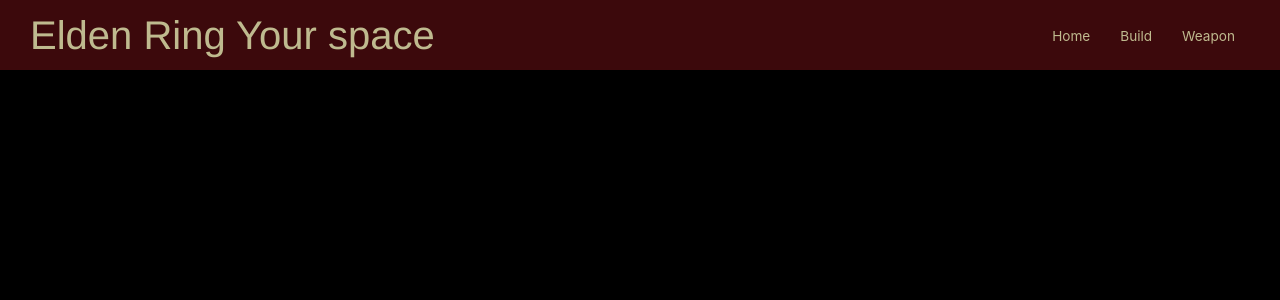
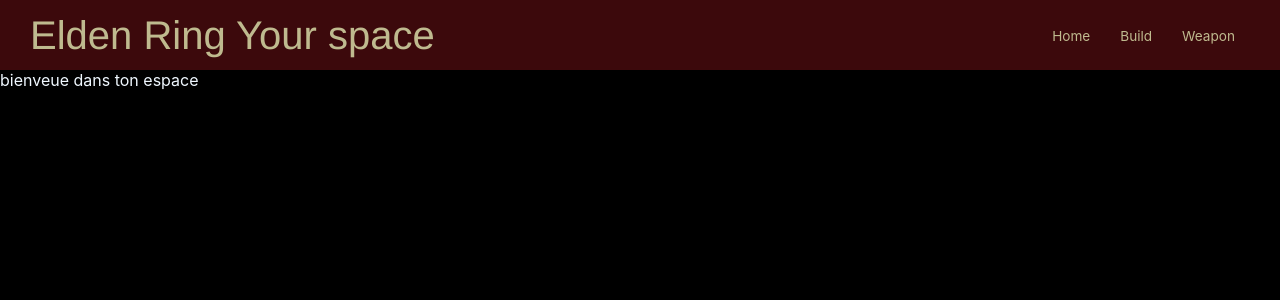
Before and after one commit to romain420/elden_ring_build_simulator, a React (Create React App) app in the folder app/frontend/react-docker/: page /build_space in a window 1280 px wide. Shown: the top 300 px of the page. Built offline with nearby package versions, Linux system fonts and the light colour scheme; no server answers.

Commit message:
creating the first call API to get info from elden ring API

```diff
--- a/app/frontend/react-docker/package.json
+++ b/app/frontend/react-docker/package.json
@@ -6,6 +6,7 @@
     "@testing-library/jest-dom": "^5.16.5",
     "@testing-library/react": "^13.4.0",
     "@testing-library/user-event": "^13.5.0",
+    "axios": "^1.1.3",
     "react": "^18.2.0",
     "react-dom": "^18.2.0",
     "react-hook-form": "^7.37.0",
--- /dev/null
+++ b/app/frontend/react-docker/src/pages/YourSpace.css
@@ -0,0 +1,8 @@
+.welcome{
+    color:aliceblue;
+    padding-top:70px;
+}
+
+.request{
+    color: aliceblue;
+}
--- a/app/frontend/react-docker/src/pages/YourSpace.js
+++ b/app/frontend/react-docker/src/pages/YourSpace.js
@@ -1,6 +1,11 @@
 import React from 'react'
-import { NavBar } from '../components/NavBar'
+import axios from "axios";
+import { NavBar } from '../components/NavBar';
 import { useParams } from 'react-router-dom';
+import { firstRequest } from '../services/eldenRing';
+import './YourSpace.css';
+
+
 //import '../components/NavBar.css'
 
 const navBarLinks = [
@@ -9,13 +14,32 @@
     {url:"/weapon", title:"Weapon"}
 ];
 
+const baseURL = "https://eldenring.fanapis.com/api/items?limit=2"
+
 export function YourSpace() {
     let { username } = useParams();
     const navBarTitle = "Your space";
+    let [itemDatas, setItemleDatas] = React.useState([]);
+
+    React.useEffect(() => {
+        firstRequest(baseURL).then(res => {
+            setItemleDatas(res.data);
+        })
+    }, []);
+    // React.useEffect(() => {
+    //     axios.get(baseURL).then((response) => {
+    //         setItemleDatas(response.data);
+    //     });
+    // }, []);
+
+    console.log("this itemdata :",itemDatas)
+
     return (
         <div>
             <NavBar navBarLinks={navBarLinks} navBarTitle={navBarTitle}/>
-            <div color='white'>bienveue dans ton espace {username}</div>
+            <div className='welcome'>bienveue dans ton espace {username}</div>
+            <div className='request'>{itemDatas[0]?.name}</div>
         </div>
+
     )
 }
--- /dev/null
+++ b/app/frontend/react-docker/src/services/eldenRing.js
@@ -0,0 +1,7 @@
+import axios from "axios";
+
+export async function firstRequest(url) {
+    return await axios.get(url).then((response) => {
+        return response.data;
+    });
+}
```
Also changed, not shown: 1 other file (tests, documents, lock files or other folders).
